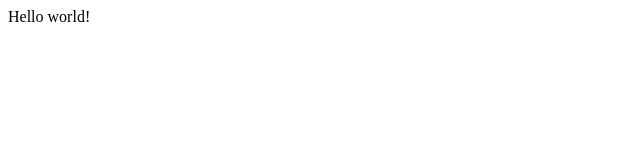
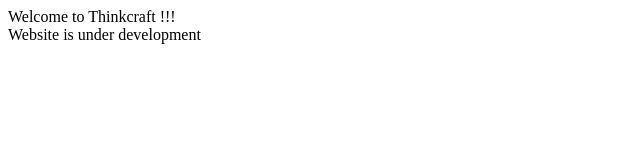
Before and after one commit to arunans92/thinkcraft, a Gatsby site: page / in a window 1280 px wide. Shown: the whole page, without its empty margins (0-640 px from the left). Built offline with nearby package versions, Linux system fonts and the light colour scheme; Gatsby itself is replaced by a stand-in of ours.

Commit message:
Thinkcraft Initial Commit

```diff
--- a/package.json
+++ b/package.json
@@ -1,7 +1,7 @@
 {
-  "name": "gatsby-starter-hello-world",
+  "name": "thinkcraft",
   "private": true,
-  "description": "A simplified bare-bones starter for Gatsby",
+  "description": "Welcome to Thinkcraft",
   "version": "0.1.0",
   "license": "0BSD",
   "scripts": {
--- a/src/pages/index.js
+++ b/src/pages/index.js
@@ -1,5 +1,5 @@
 import * as React from "react"
 
 export default function Home() {
-  return <div>Hello world!</div>
+  return <div>Welcome to Thinkcraft !!! <br /> Website is under development</div>
 }
```
